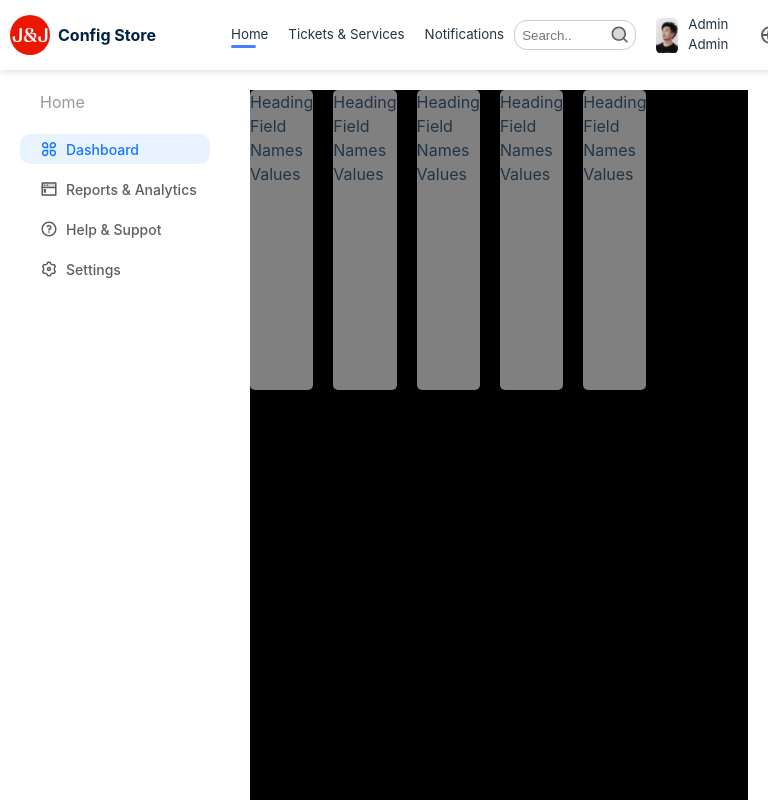
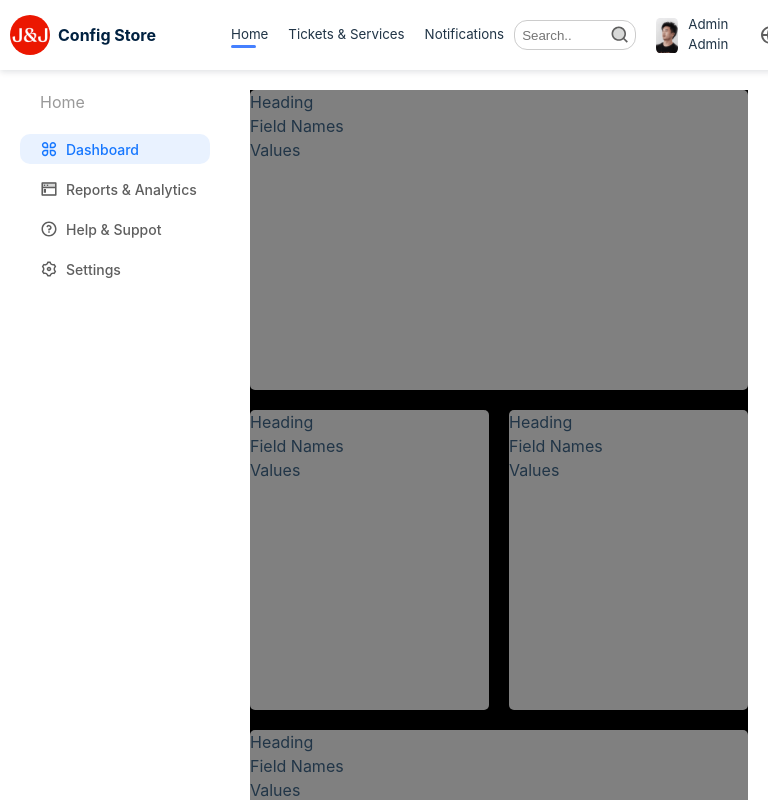
Before and after one commit to Sayanhalder28/workspace, a React (Vite) app: page /h in a window 768 px wide. Built offline with nearby package versions, Linux system fonts and the light colour scheme.

Commit message:
overview layout set

```diff
--- a/src/pages/Overview/styles.module.css
+++ b/src/pages/Overview/styles.module.css
@@ -13,11 +13,118 @@
   display: grid;
   gap: 20px;
   grid-template-columns: repeat(8, 1fr);
+  grid-template-rows: auto auto 1fr 1fr 1fr 1fr auto auto;
 }
 
 .grid_item {
   width: 100%;
-  height: 300px;
+  height: max-content;
+  /* min-height: 300px; */
   background-color: gray;
   border-radius: 5px;
 }
+
+.application_table {
+  height: 340px;
+  grid-column: 1/9;
+  grid-row: 1/3;
+}
+
+.cluster_table {
+  height: 520px;
+  grid-column: 1/6;
+  grid-row: 3/7;
+}
+
+.warning_table {
+  height: 100%;
+  grid-column: 6/9;
+  grid-row: 3/6;
+}
+
+.server_table {
+  height: 340px;
+  grid-column: 1/6;
+  grid-row: 7/9;
+}
+
+.audit_log_table {
+  height: 100%;
+  grid-column: 6/9;
+  grid-row: 6/9;
+}
+
+/* Tablet View (width between 768px and 1024px) */
+@media (max-width: 1024px) and (min-width: 768px) {
+  .grid_container {
+    height: 340px !important;
+    grid-template-columns: repeat(4, 1fr);
+    grid-template-rows: auto;
+  }
+
+  .application_table {
+    height: 300px !important;
+    grid-column: 1 / 5;  /* Full width */
+    grid-row: 1 / 2;
+  }
+
+  .warning_table {
+    height: 300px !important;
+    grid-column: 1 / 3;  /* Right half */
+    grid-row: 2 / 3;
+  }
+
+  .audit_log_table {
+    grid-column: 3 / 5;  /* Right half */
+    grid-row: 2 / 3;
+  }
+  .cluster_table {
+    height: 340px !important;
+    grid-column: 1 / 5;  /* Left half */
+    grid-row: 3 / 4;
+  }
+
+
+  .server_table {
+    grid-column: 1 / 5;  /* Left half */
+    grid-row: 4 / 5;
+  }
+
+}
+
+
+/* Mobile View (width less than 768px) */
+@media (max-width: 767px) {
+  .grid_container {
+    grid-template-columns: 1fr;
+    grid-template-rows: auto;
+  }
+
+  .application_table,
+  .cluster_table,
+  .warning_table,
+  .server_table,
+  .audit_log_table {
+    grid-column: 1 / 2;
+  }
+
+  .application_table {
+    grid-row: 1 / 2;
+  }
+
+  .cluster_table {
+    grid-row: 2 / 3;
+  }
+
+  .warning_table {
+    grid-row: 3 / 4;
+  }
+
+  .server_table {
+    grid-row: 4 / 5;
+  }
+
+  .audit_log_table {
+    grid-row: 5 / 6;
+  }
+}
```
